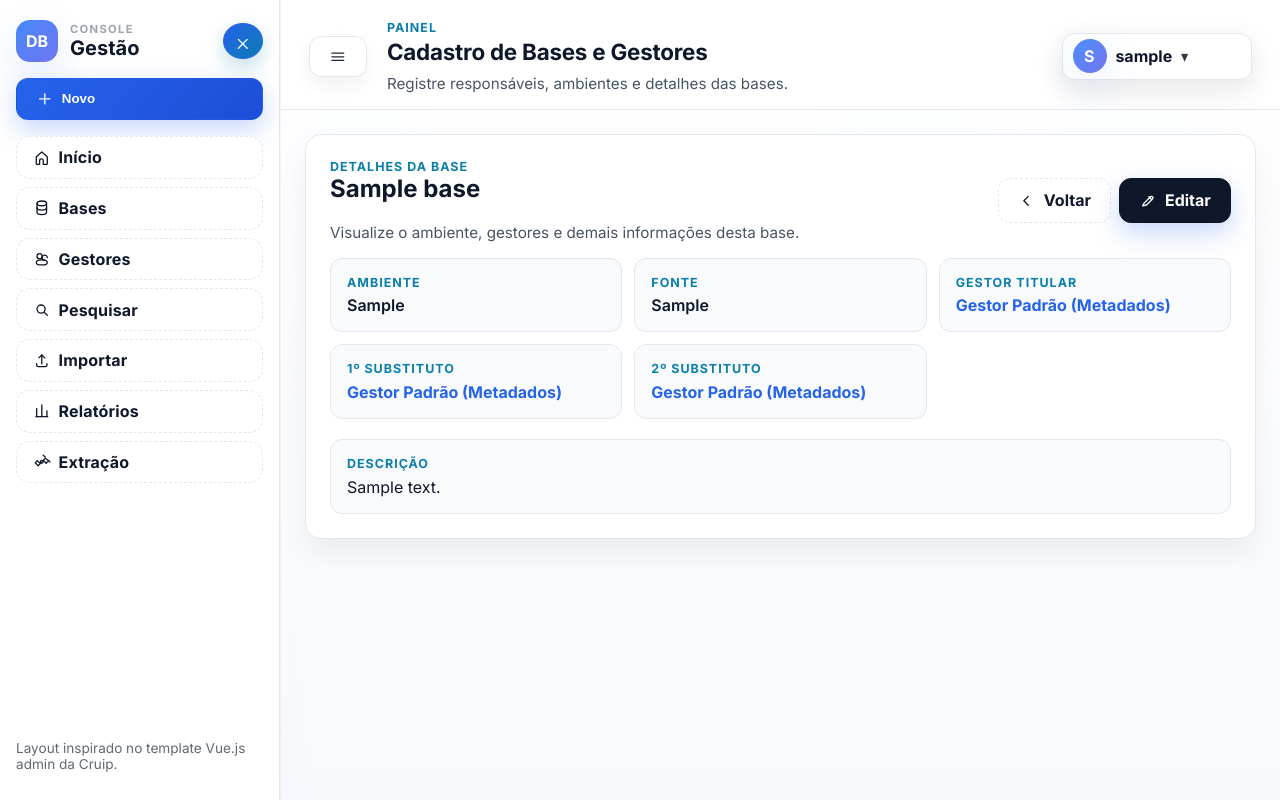
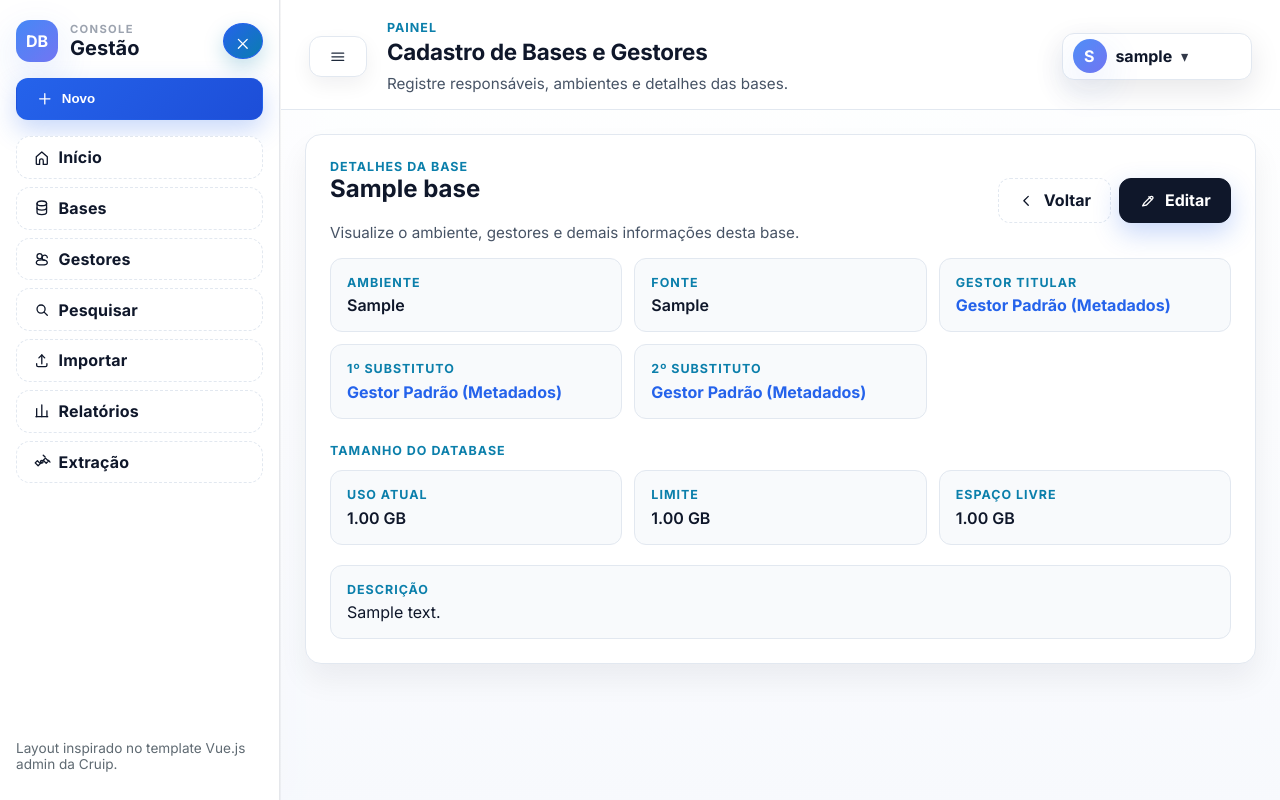
Before and after one commit to leandrojtv/Arquivos, a Flask app: page /bases/1 in a window 1280 px wide. Run offline with Flask 3, Linux system fonts and the light colour scheme; the visitor is signed in with stand-in values (Sample User, id 1); data comes from the database, SQL or seed files in the repository; tables that the repository leaves empty hold one stand-in row (values such as "Sample post").

Commit message:
Add Teradata size metrics to base metadata

```diff
--- a/app.py
+++ b/app.py
@@ -177,6 +177,9 @@ def init_db():
             gestor_id INTEGER NOT NULL,
             substituto1_id INTEGER,
             substituto2_id INTEGER,
+            current_perm_gb REAL,
+            max_perm_gb REAL,
+            free_space_gb REAL,
             source_connector TEXT NOT NULL DEFAULT 'manual',
             source_job_id INTEGER,
             FOREIGN KEY (gestor_id) REFERENCES gestors(id),
@@ -207,6 +210,7 @@ def init_db():
     ensure_default_extractor_gestor()
     migrate_bases_nullable()
     migrate_bases_sources()
+    migrate_base_sizes()
     migrate_extraction_resources()
     migrate_extraction_jobs()
     conn.close()
@@ -272,6 +276,20 @@ def migrate_bases_sources():
         conn.execute("ALTER TABLE bases ADD COLUMN source_connector TEXT NOT NULL DEFAULT 'manual'")
     if "source_job_id" not in names:
         conn.execute("ALTER TABLE bases ADD COLUMN source_job_id INTEGER")
+    conn.commit()
+    conn.close()
+
+
+def migrate_base_sizes():
+    conn = sqlite3.connect(DB_PATH)
+    columns = conn.execute("PRAGMA table_info(bases)").fetchall()
+    names = {col[1] for col in columns}
+    if "current_perm_gb" not in names:
+        conn.execute("ALTER TABLE bases ADD COLUMN current_perm_gb REAL")
+    if "max_perm_gb" not in names:
+        conn.execute("ALTER TABLE bases ADD COLUMN max_perm_gb REAL")
+    if "free_space_gb" not in names:
+        conn.execute("ALTER TABLE bases ADD COLUMN free_space_gb REAL")
     conn.commit()
     conn.close()
 
@@ -996,16 +1014,30 @@ def fetch_teradata_metadata(config):
     try:
         conn, _ = open_teradata_connection(config)
         query = """
-           select d.DatabaseName, d.CommentString
-           FROM DBC.DatabasesV AS d
-           where DBKind = 'D'
+          SELECT
+            d.DatabaseName,
+            COALESCE(d.CommentString, '') AS Description,
+            SUM(ds.CurrentPerm) / (1000 * 1000 * 1000) AS CurrentPerm_GB,
+            SUM(ds.MaxPerm) / (1000 * 1000 * 1000) AS MaxPerm_GB,
+            (SUM(ds.MaxPerm) - SUM(ds.CurrentPerm)) / (1000 * 1000 * 1000) AS FreeSpace_GB
+          FROM DBC.DatabasesV d
+          LEFT JOIN DBC.DiskSpaceV ds ON ds.DatabaseName = d.DatabaseName
+          WHERE d.DBKind = 'D'
+          GROUP BY d.DatabaseName, Description
+          ORDER BY 1
         """
         cur = conn.cursor()
         cur.execute(query)
         rows = cur.fetchall()
         conn.close()
         return [
-            {"DatabaseName": row[0], "CommentString": row[1] if len(row) > 1 else ""}
+            {
+                "DatabaseName": row[0],
+                "CommentString": row[1] if len(row) > 1 else "",
+                "CurrentPerm_GB": row[2] if len(row) > 2 else None,
+                "MaxPerm_GB": row[3] if len(row) > 3 else None,
+                "FreeSpace_GB": row[4] if len(row) > 4 else None,
+            }
             for row in rows
         ], None, None
     except Exception as exc:
@@ -1019,12 +1051,21 @@ def upsert_bases_from_metadata(rows, mode, job_id, gestor_id):
     imported = 0
     errors = []
 
+    def to_float(val):
+        try:
+            return float(val) if val not in (None, "") else None
+        except Exception:
+            return None
+
     if mode == "full":
         execute_db("DELETE FROM bases WHERE source_connector = 'teradata'")
 
     for entry in rows:
         name = (entry.get("DatabaseName") or "").strip()
         descricao = (entry.get("CommentString") or "").strip() or None
+        current_perm = to_float(entry.get("CurrentPerm_GB"))
+        max_perm = to_float(entry.get("MaxPerm_GB"))
+        free_space = to_float(entry.get("FreeSpace_GB"))
 
         if not name:
             errors.append("Linha ignorada por falta do nome do database.")
@@ -1040,18 +1081,31 @@ def upsert_bases_from_metadata(rows, mode, job_id, gestor_id):
             execute_db(
                 """
                 UPDATE bases
-                SET descricao = ?, gestor_id = ?, source_connector = 'teradata', source_job_id = ?
+                SET descricao = ?, gestor_id = ?, source_connector = 'teradata', source_job_id = ?,
+                    current_perm_gb = ?, max_perm_gb = ?, free_space_gb = ?
                 WHERE id = ?
                 """,
-                (descricao, gestor_id, job_id, record["id"]),
+                (descricao, gestor_id, job_id, current_perm, max_perm, free_space, record["id"]),
             )
         else:
             execute_db(
                 """
-                INSERT INTO bases (name, ambiente, descricao, gestor_id, substituto1_id, substituto2_id, source_connector, source_job_id)
-                VALUES (?, ?, ?, ?, ?, ?, 'teradata', ?)
+                INSERT INTO bases (
+                    name,
+                    ambiente,
+                    descricao,
+                    gestor_id,
+                    substituto1_id,
+                    substituto2_id,
+                    current_perm_gb,
+                    max_perm_gb,
+                    free_space_gb,
+                    source_connector,
+                    source_job_id
+                )
+                VALUES (?, ?, ?, ?, ?, ?, ?, ?, ?, 'teradata', ?)
                 """,
-                (name, None, descricao, gestor_id, None, None, job_id),
+                (name, None, descricao, gestor_id, None, None, current_perm, max_perm, free_space, job_id),
             )
         imported += 1
 
--- a/static/style.css
+++ b/static/style.css
@@ -510,6 +510,14 @@ button.danger {
   margin-top: 1rem;
 }
 
+.detail-card-section {
+  margin-top: 1.5rem;
+}
+
+.detail-card-section .detail-grid {
+  margin-top: 0.75rem;
+}
+
 .detail-tile {
   padding: 1rem;
   border: 1px solid var(--border);
--- a/templates/base_detail.html
+++ b/templates/base_detail.html
@@ -49,6 +49,24 @@
     </div>
   </div>
 
+  <div class="detail-card-section">
+    <p class="eyebrow">Tamanho do database</p>
+    <div class="detail-grid">
+      <div class="detail-tile">
+        <p class="eyebrow">Uso atual</p>
+        <p class="value">{{ base.current_perm_gb is not none and ('%.2f GB' % base.current_perm_gb) or '—' }}</p>
+      </div>
+      <div class="detail-tile">
+        <p class="eyebrow">Limite</p>
+        <p class="value">{{ base.max_perm_gb is not none and ('%.2f GB' % base.max_perm_gb) or '—' }}</p>
+      </div>
+      <div class="detail-tile">
+        <p class="eyebrow">Espaço livre</p>
+        <p class="value">{{ base.free_space_gb is not none and ('%.2f GB' % base.free_space_gb) or '—' }}</p>
+      </div>
+    </div>
+  </div>
+
   <div class="description-block">
     <p class="eyebrow">Descrição</p>
     <p class="value">{{ base.descricao or 'Nenhuma descrição fornecida.' }}</p>
```
Also changed, not shown: README.md.
